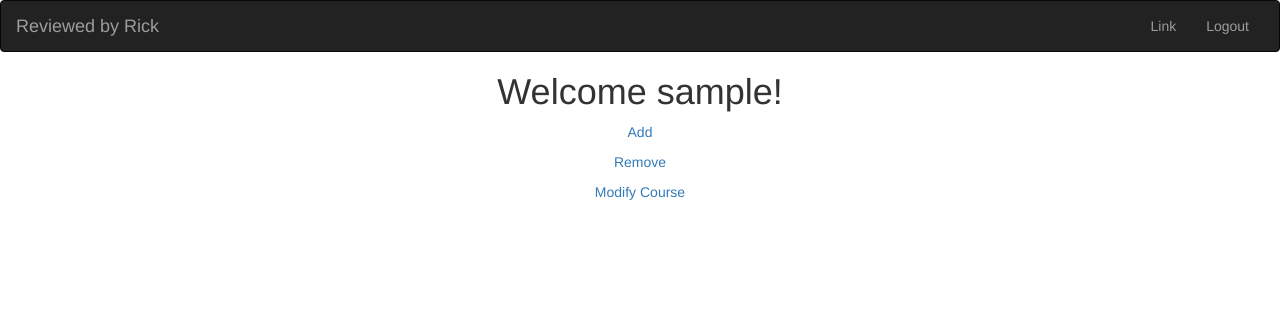
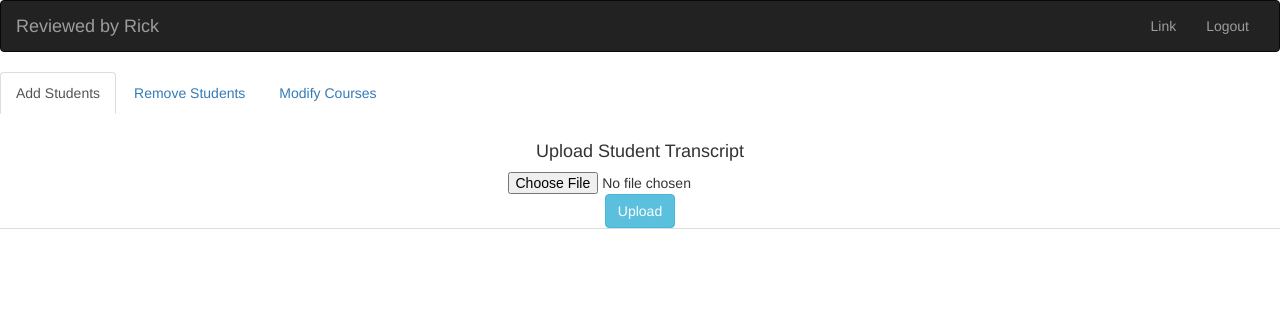
Before and after one commit to oreo21/TeamProhphit, a Flask app: page /admin_home/ in a window 1280 px wide. Shown: the top 312 px of the page. Run offline with Flask 2, Linux system fonts and the light colour scheme; the visitor is signed in with stand-in values (Sample User, id 1); some libraries are stand-ins or nearby versions.

Commit message:
updated admin home interface. consolidated templates

```diff
--- a/app.py
+++ b/app.py
@@ -69,17 +69,18 @@ def signup():
 
 @app.route('/admin_home/')
 def admin_home():
-    return render_template('admin_home.html', user = session['user'])
-
-@app.route('/add/')
-def add():
-    return render_template('add.html')
-
-@app.route('/remove/')
-def remove():
-    #NOTE: dummy courses
     courses = ['HGS44XE','HGS44XW','HPS21X']
-    return render_template('remove.html')
+    return render_template('admin_home.html', courses= courses)
+#
+# @app.route('/add/')
+# def add():
+#     return render_template('add.html')
+#
+# @app.route('/remove/')
+# def remove():
+#     #NOTE: dummy courses
+#     courses = ['HGS44XE','HGS44XW','HPS21X']
+#     return render_template('remove.html')
 
 @app.route('/rm/')
 def rm():
@@ -87,11 +88,11 @@ def rm():
     #NOTE: function to remove course
     return redirect(url_for('home'))
 
-@app.route('/modifyChoose/')
-def modifyChoose():
-    #NOTE: will eventually be list of actual available courses
-    courses = ['HGS44XE','HGS44XW','HPS21X']
-    return render_template('modifyChoose.html',courses=courses)
+# @app.route('/modifyChoose/')
+# def modifyChoose():
+#     #NOTE: will eventually be list of actual available courses
+#     courses = ['HGS44XE','HGS44XW','HPS21X']
+#     return render_template('modifyChoose.html',courses=courses)
 
 @app.route('/mod/<course>/')
 def mod(course):
--- a/templates/admin_home.html
+++ b/templates/admin_home.html
@@ -5,9 +5,39 @@
 {%endblock%}
 
 {%block body%}
-	<h1>Welcome {{ user }}!</h1>
+	<!-- <h1>Welcome {{ user }}!</h1>
 	<p><a href="/add/">Add</a></p>
 	<p><a href="/remove/">Remove</a></p>
-	<p><a href="/modifyChoose/">Modify Course</a></p>
+	<p><a href="/modifyChoose/">Modify Course</a></p> -->
 
+  <ul class="nav nav-tabs">
+    <li class="active"><a href="#add" data-toggle="tab">Add Students</a></li>
+    <li><a href="#rmv" data-toggle="tab">Remove Students</a></li>
+    <li><a href="#mod" data-toggle="tab">Modify Courses</a></li>
+    <div id="myTabContent" class="tab-content">
+        <div class="tab-pane fade active in" id="add">
+          <br><br><br>
+          <h4>Upload Student Transcript</h4>
+          <form action="/testForm/" method="POST" enctype="multipart/form-data">
+            <input type="file" name="upload"/>
+            <input type="submit" class="btn btn-info" value="Upload"/>
+          </form>
+        </div>
+
+        <div class="tab-pane fade" id="rmv">
+          <br><br><br>
+          <p>Remove code to be added</p>
+        </div>
+
+        <div class="tab-pane fade" id="mod">
+          <br><br><br>
+          {%for course in courses%}
+
+            <!--modify opens new html page w/variable path-->
+            <p><a href="/mod/{{course}}/">{{course}}</a></p>
+
+          {%endfor%}
+        </div>
+    </div>
+  </ul>
 {%endblock%}
```
